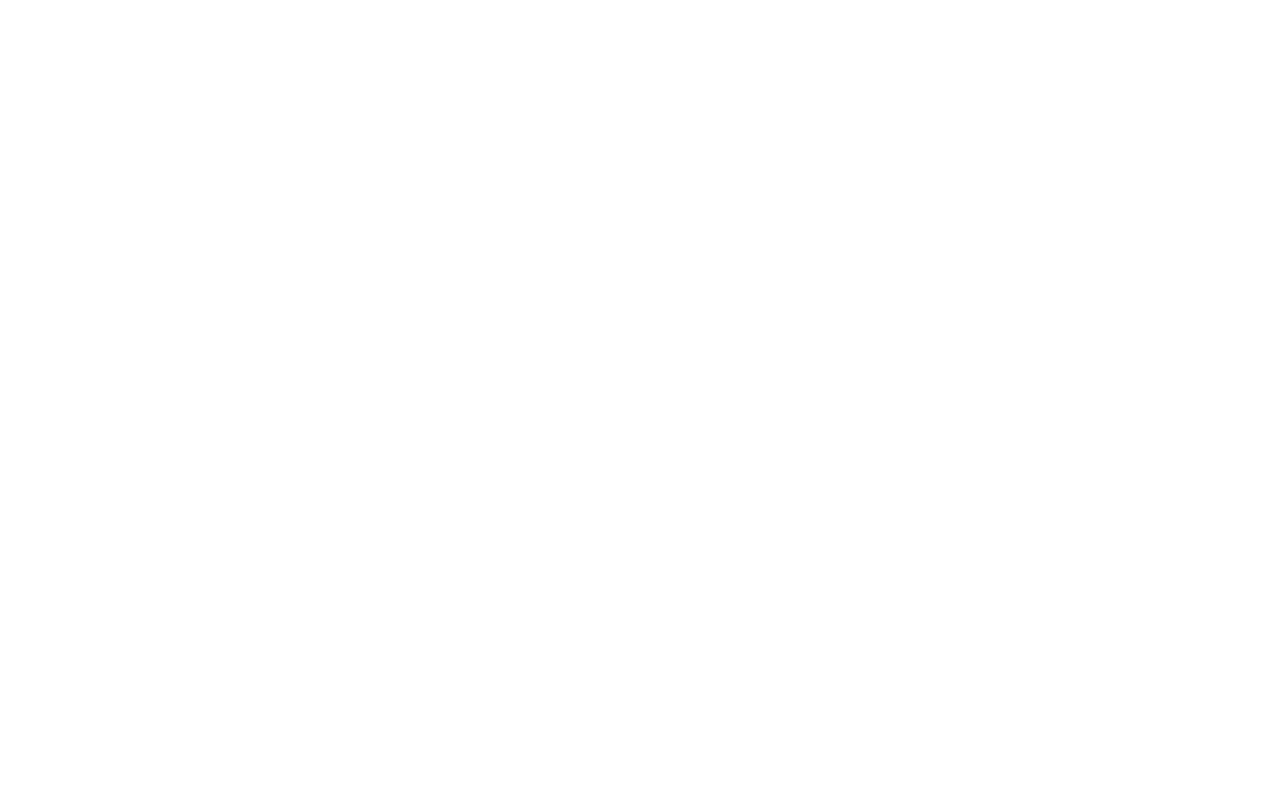
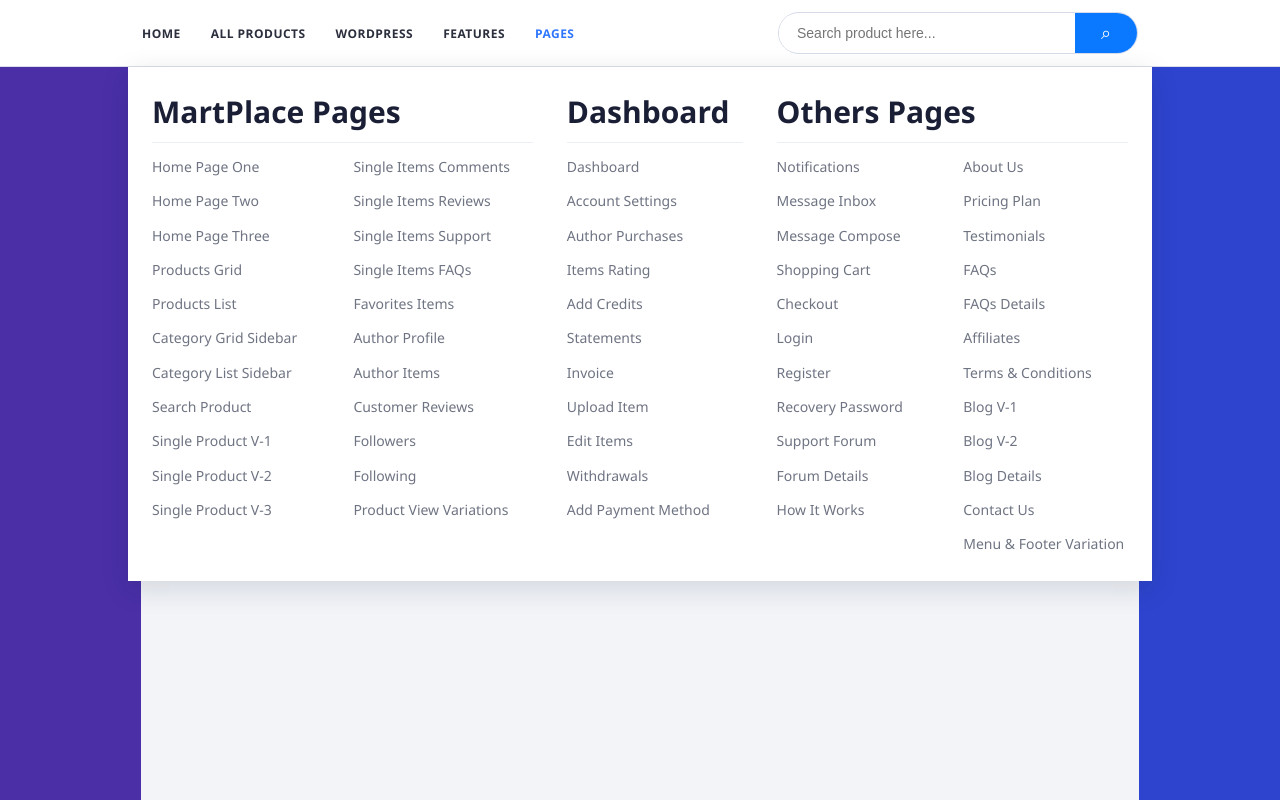
Before and after one commit to Bober12394/baza-ui-ux, a React (Create React App) app: page / in a window 1280 px wide. Built offline with nearby package versions, Linux system fonts and the light colour scheme.

Commit message:
Create mega menu navbar layout matching provided design

```diff
--- a/src/App.css
+++ b/src/App.css
@@ -1,14 +1,152 @@
-.App {
-  text-align: center;
+:root {
+  --text-main: #1b1f35;
+  --text-muted: #6f7483;
+  --accent: #2f76ff;
 }
 
-.App-header {
-  background-color: #ffffff;
+* {
+  box-sizing: border-box;
+}
+
+body {
+  margin: 0;
+  font-family: 'Poppins', 'Segoe UI', Tahoma, Geneva, Verdana, sans-serif;
+  background: linear-gradient(90deg, #4a2fa7 0 11%, #f2f4f8 11% 89%, #2e44ce 89% 100%);
+  color: var(--text-main);
+}
+
+.page-shell {
   min-height: 100vh;
+}
+
+.navbar {
+  background: #fff;
+  border-bottom: 1px solid #d9deea;
+}
+
+.navbar__inner {
+  max-width: 1024px;
+  margin: 0 auto;
+  padding: 12px 14px;
   display: flex;
-  flex-direction: column;
+  gap: 24px;
   align-items: center;
-  justify-content: center;
-  font-size: calc(10px + 2vmin);
-  color: #111111;
+  justify-content: space-between;
 }
+
+.navbar__links {
+  margin: 0;
+  padding: 0;
+  list-style: none;
+  display: flex;
+  gap: 30px;
+  font-size: 12px;
+  letter-spacing: 0.04em;
+  font-weight: 700;
+  color: #2b2f3d;
+}
+
+.navbar__links li {
+  cursor: default;
+}
+
+.navbar__links .is-active {
+  color: var(--accent);
+}
+
+.navbar__search {
+  min-width: 315px;
+  max-width: 360px;
+  width: 100%;
+  background: #fff;
+  border: 1px solid #d6dbea;
+  border-radius: 32px;
+  overflow: hidden;
+  display: flex;
+  align-items: center;
+}
+
+.navbar__search input {
+  flex: 1;
+  border: none;
+  outline: none;
+  padding: 10px 18px;
+  font-size: 14px;
+  color: #6f7483;
+}
+
+.navbar__search button {
+  width: 62px;
+  height: 40px;
+  border: none;
+  color: #fff;
+  background: #0b79ff;
+  font-size: 18px;
+  cursor: pointer;
+}
+
+.content-wrap {
+  max-width: 1024px;
+  margin: 0 auto;
+}
+
+.mega-menu {
+  background: #fff;
+  padding: 24px 24px 26px;
+  box-shadow: 0 8px 26px rgb(17 29 53 / 14%);
+  display: grid;
+  grid-template-columns: 1.3fr 0.6fr 1.2fr;
+  gap: 34px;
+}
+
+.mega-menu h2 {
+  margin: 0;
+  padding-bottom: 10px;
+  border-bottom: 1px solid #eceff5;
+  font-size: 30px;
+  font-weight: 600;
+}
+
+.mega-menu ul {
+  list-style: none;
+  margin: 0;
+  padding: 0;
+}
+
+.mega-menu li {
+  margin-top: 14px;
+  font-size: 14px;
+  color: var(--text-muted);
+  line-height: 1.45;
+}
+
+.mega-menu__group {
+  min-width: 0;
+}
+
+.mega-menu__list-grid {
+  display: grid;
+  grid-template-columns: repeat(2, minmax(0, 1fr));
+  gap: 22px;
+}
+
+@media (max-width: 1000px) {
+  .navbar__inner,
+  .content-wrap {
+    padding-left: 20px;
+    padding-right: 20px;
+  }
+
+  .mega-menu {
+    grid-template-columns: 1fr;
+  }
+
+  .navbar__inner {
+    flex-direction: column;
+    align-items: flex-start;
+  }
+
+  .navbar__search {
+    min-width: 0;
+  }
+}
--- a/src/App.js
+++ b/src/App.js
@@ -1,9 +1,137 @@
 import './App.css';
+
+const martPlacePagesColumn = [
+  [
+    'Home Page One',
+    'Home Page Two',
+    'Home Page Three',
+    'Products Grid',
+    'Products List',
+    'Category Grid Sidebar',
+    'Category List Sidebar',
+    'Search Product',
+    'Single Product V-1',
+    'Single Product V-2',
+    'Single Product V-3',
+  ],
+  [
+    'Single Items Comments',
+    'Single Items Reviews',
+    'Single Items Support',
+    'Single Items FAQs',
+    'Favorites Items',
+    'Author Profile',
+    'Author Items',
+    'Customer Reviews',
+    'Followers',
+    'Following',
+    'Product View Variations',
+  ],
+];
+
+const dashboardPages = [
+  'Dashboard',
+  'Account Settings',
+  'Author Purchases',
+  'Items Rating',
+  'Add Credits',
+  'Statements',
+  'Invoice',
+  'Upload Item',
+  'Edit Items',
+  'Withdrawals',
+  'Add Payment Method',
+];
+
+const othersPages = [
+  [
+    'Notifications',
+    'Message Inbox',
+    'Message Compose',
+    'Shopping Cart',
+    'Checkout',
+    'Login',
+    'Register',
+    'Recovery Password',
+    'Support Forum',
+    'Forum Details',
+    'How It Works',
+  ],
+  [
+    'About Us',
+    'Pricing Plan',
+    'Testimonials',
+    'FAQs',
+    'FAQs Details',
+    'Affiliates',
+    'Terms & Conditions',
+    'Blog V-1',
+    'Blog V-2',
+    'Blog Details',
+    'Contact Us',
+    'Menu & Footer Variation',
+  ],
+];
 
 function App() {
   return (
-    <div className="App">
-      <header className="App-header" />
+    <div className="page-shell">
+      <nav className="navbar">
+        <div className="navbar__inner">
+          <ul className="navbar__links">
+            <li>HOME</li>
+            <li>ALL PRODUCTS</li>
+            <li>WORDPRESS</li>
+            <li>FEATURES</li>
+            <li className="is-active">PAGES</li>
+          </ul>
+          <form className="navbar__search" onSubmit={(event) => event.preventDefault()}>
+            <input aria-label="Search product" placeholder="Search product here..." type="search" />
+            <button aria-label="Search" type="submit">
+              <span>⌕</span>
+            </button>
+          </form>
+        </div>
+      </nav>
+
+      <main className="content-wrap">
+        <section className="mega-menu" aria-label="Pages dropdown preview">
+          <div className="mega-menu__group mega-menu__group--wide">
+            <h2>MartPlace Pages</h2>
+            <div className="mega-menu__list-grid">
+              {martPlacePagesColumn.map((column) => (
+                <ul key={column[0]}>
+                  {column.map((item) => (
+                    <li key={item}>{item}</li>
+                  ))}
+                </ul>
+              ))}
+            </div>
+          </div>
+
+          <div className="mega-menu__group">
+            <h2>Dashboard</h2>
+            <ul>
+              {dashboardPages.map((item) => (
+                <li key={item}>{item}</li>
+              ))}
+            </ul>
+          </div>
+
+          <div className="mega-menu__group mega-menu__group--wide">
+            <h2>Others Pages</h2>
+            <div className="mega-menu__list-grid">
+              {othersPages.map((column) => (
+                <ul key={column[0]}>
+                  {column.map((item) => (
+                    <li key={item}>{item}</li>
+                  ))}
+                </ul>
+              ))}
+            </div>
+          </div>
+        </section>
+      </main>
     </div>
   );
 }
```
